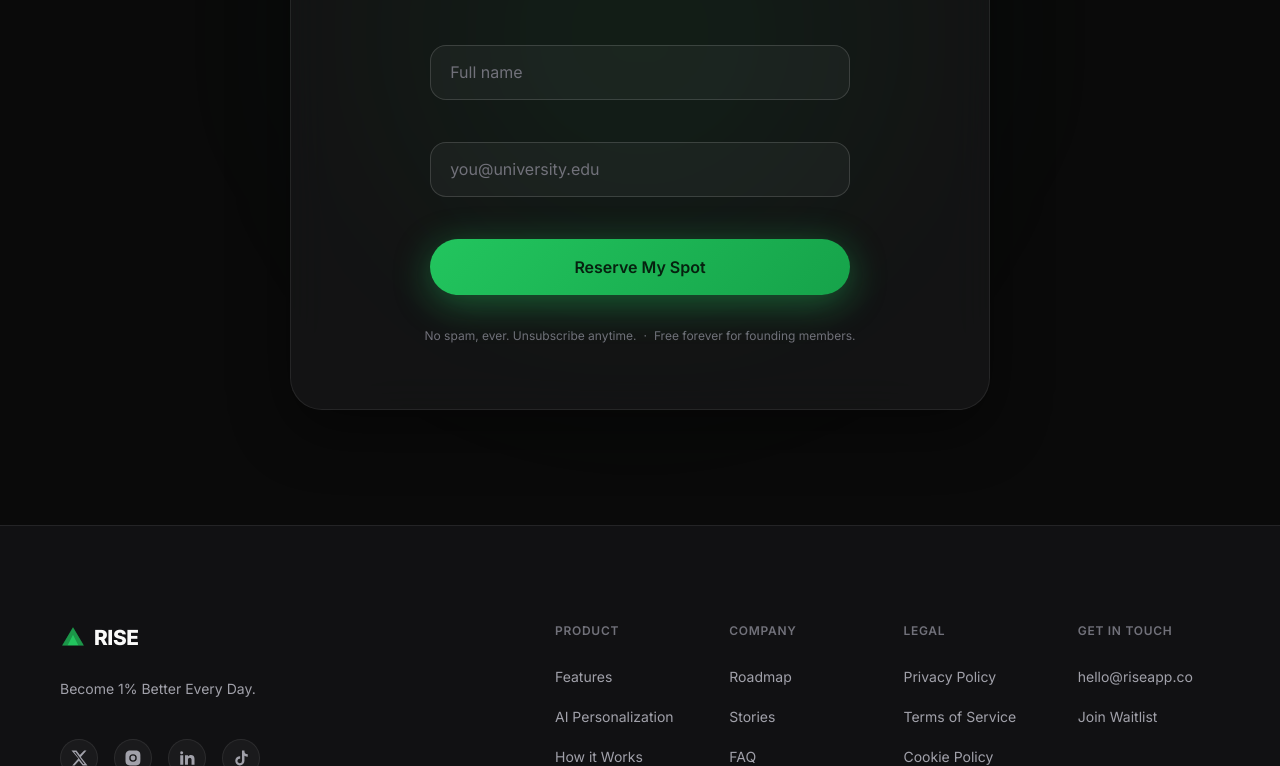
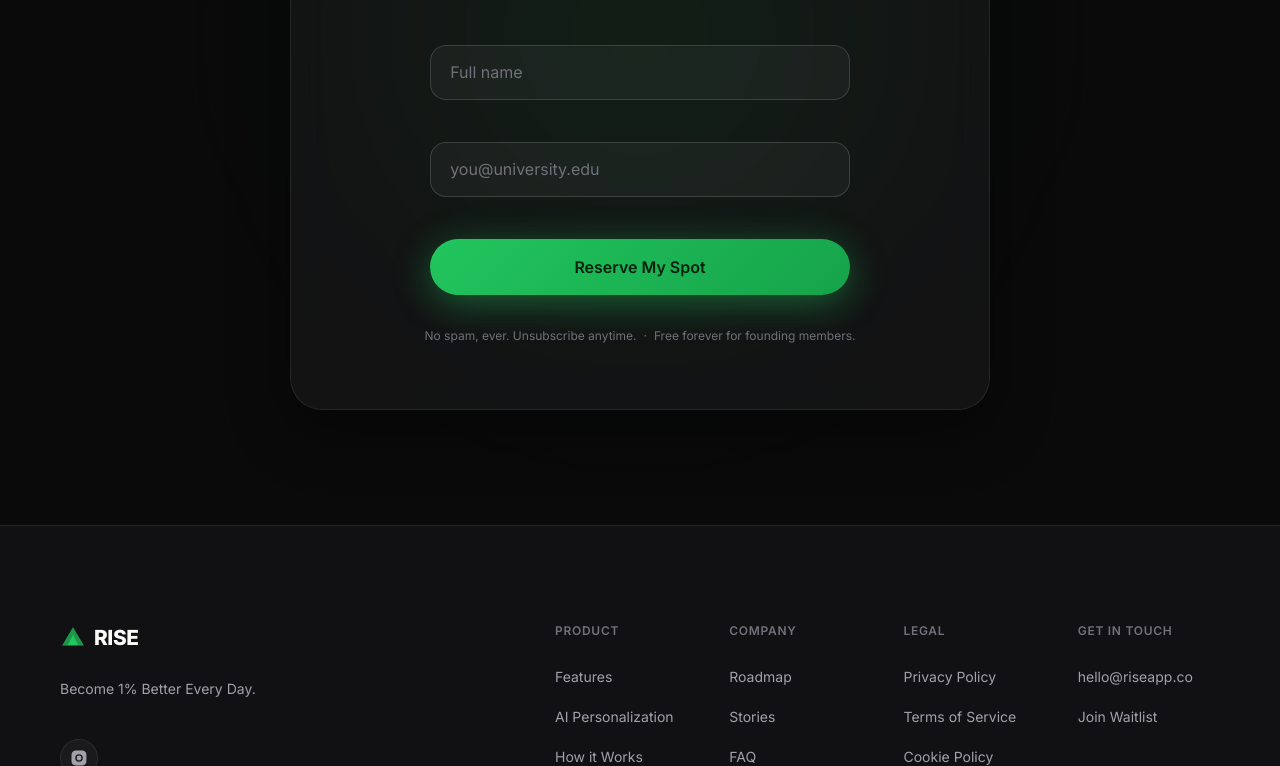
Before and after one commit to pransusoni13-star/Rise-Website, a plain HTML site: page index.html in a window 1280 px wide. Shown: the part 11234-12000 px from the top of the page. Drawn offline with Linux system fonts and the light colour scheme.

Commit message:
changed social media

```diff
--- a/index.html
+++ b/index.html
@@ -1001,17 +1001,8 @@
           </a>
           <p class="footer-tagline">Become 1% Better Every Day.</p>
           <div class="footer-social" aria-label="Social media links">
-            <a href="https://twitter.com/riseapp" class="social-link" aria-label="RISE on X (Twitter)" target="_blank" rel="noopener noreferrer">
-              <svg viewBox="0 0 24 24" fill="currentColor" width="18" height="18"><path d="M18.9 2H22l-7.6 8.7L23.3 22H16.9l-5-6.5L6.1 22H3l8.1-9.3L2 2h6.6l4.5 6L18.9 2zm-1.2 18h1.7L7.4 3.9H5.6L17.7 20z"/></svg>
-            </a>
-            <a href="https://instagram.com/riseapp" class="social-link" aria-label="RISE on Instagram" target="_blank" rel="noopener noreferrer">
+            <a href="https://instagram.com/rise.app0" class="social-link" aria-label="RISE on Instagram" target="_blank" rel="noopener noreferrer">
               <svg viewBox="0 0 24 24" fill="currentColor" width="18" height="18"><path d="M12 2c2.7 0 3 0 4.1.06 1.1.05 1.8.22 2.4.46.66.26 1.2.6 1.75 1.15.5.5.86 1.1 1.12 1.75.24.6.4 1.35.46 2.45.05 1.1.06 1.4.06 4.13s0 3-.06 4.1c-.05 1.1-.22 1.85-.46 2.45a4.9 4.9 0 01-1.15 1.75c-.5.5-1.1.86-1.75 1.12-.6.24-1.35.4-2.45.46-1.1.05-1.4.06-4.13.06s-3 0-4.1-.06c-1.1-.05-1.85-.22-2.45-.46a4.9 4.9 0 01-1.75-1.15 4.9 4.9 0 01-1.12-1.75c-.24-.6-.4-1.35-.46-2.45C2 15 2 14.7 2 12s0-3 .06-4.1c.05-1.1.22-1.85.46-2.45.26-.66.6-1.2 1.15-1.75A4.9 4.9 0 015.4 2.6c.6-.24 1.35-.4 2.45-.46C8.95 2.06 9.3 2 12 2zm0 5a5 5 0 100 10 5 5 0 000-10zm0 8.2a3.2 3.2 0 110-6.4 3.2 3.2 0 010 6.4zm6.4-8.4a1.17 1.17 0 11-2.34 0 1.17 1.17 0 012.34 0z"/></svg>
-            </a>
-            <a href="https://www.linkedin.com/company/riseapp" class="social-link" aria-label="RISE on LinkedIn" target="_blank" rel="noopener noreferrer">
-              <svg viewBox="0 0 24 24" fill="currentColor" width="18" height="18"><path d="M6.94 5a2 2 0 11-4-.02 2 2 0 014 .02zM7 8.48H3V21h4V8.48zm6.32 0H9.35V21h3.94v-6.57c0-3.66 4.77-3.96 4.77 0V21H22v-7.93c0-6.17-7.06-5.94-8.68-2.91V8.48z"/></svg>
-            </a>
-            <a href="https://www.tiktok.com/@riseapp" class="social-link" aria-label="RISE on TikTok" target="_blank" rel="noopener noreferrer">
-              <svg viewBox="0 0 24 24" fill="currentColor" width="18" height="18"><path d="M16.6 2h-3.3v13.9a3 3 0 11-2.4-2.94V9.6a6.13 6.13 0 105.7 6.1V9.03a7.6 7.6 0 004.4 1.4V7.1a4.3 4.3 0 01-4.4-4.29V2z"/></svg>
             </a>
           </div>
         </div>
```
